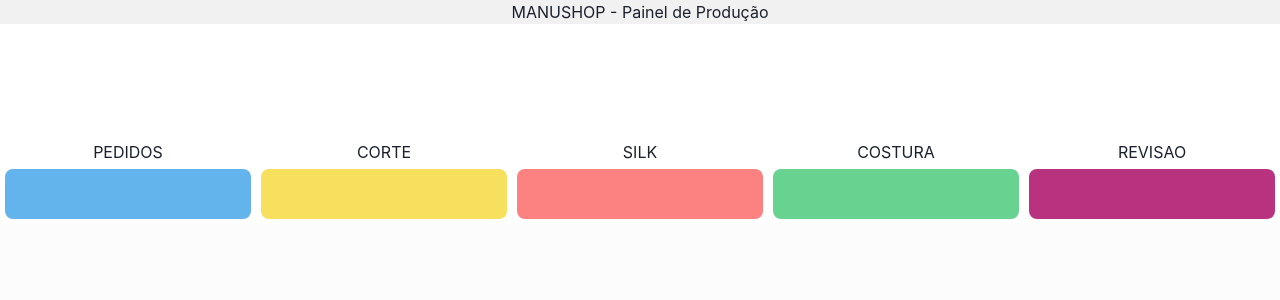
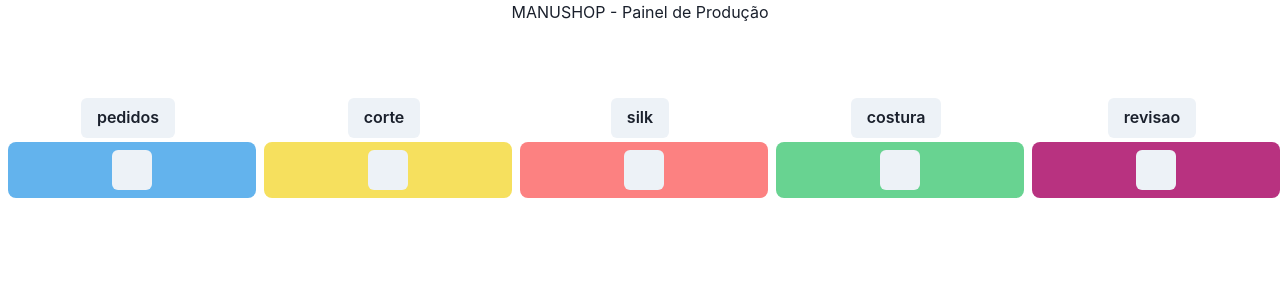
Before and after one commit to conectcoisas/manushop, a React (Vite) app: page / in a window 1280 px wide. Shown: the top 300 px of the page. Built offline with nearby package versions, Linux system fonts and the light colour scheme.

Commit message:
trabalhando com components

```diff
--- a/package.json
+++ b/package.json
@@ -15,6 +15,7 @@
     "@emotion/styled": "^11.10.0",
     "framer-motion": "^6.5.1",
     "react": "^18.2.0",
+    "react-devtools": "^4.28.5",
     "react-dnd": "^16.0.1",
     "react-dnd-html5-backend": "^16.0.1",
     "react-dom": "^18.2.0",
--- a/src/App.css
+++ b/src/App.css
@@ -1,7 +1,6 @@
 html, body {
   margin:0;
   padding: 0;
-  background-color: rgb(252, 252, 252);
   justify-content: center;
   text-align: center;
   font-family: 'Segoe UI', Tahoma, Geneva, Verdana, sans-serif;
@@ -9,15 +8,13 @@ html, body {
 
 .topo{
     display: block;
-    background-color: rgb(241, 241, 241);
-    color: gray.700;
 }
 
 .container {
     display: flex;
     justify-content: space-between;
+}
 
-}
 .anuncios{
     text-align: center;
     display: block;
@@ -25,51 +22,3 @@ html, body {
     justify-content: center;
     align-items: center;
 }
-
-.pedidos {
-    width: 20%;
-    display: flex;
-}
-.corte {
-    width: 20%;
-    display: flex;
-}
-.silk {
-    width: 20%;
-    display: flex;
-}
-.costura {
-    width: 20%;
-    display: flex;
-}
-.revisao {
-    width:20%;
-    display: flex;
-}
-
-.grupoPedido {
-    padding: 15px;
-    height: 50px;
-    width: 20%;
-}
-
-@keyframes animaColunas {
-}
-
-.cabecalhoColunas{
-    margin: 0;
-    padding: 0;
-}
-
-.pedidos .info-pedidos, .info-corte, .info-silk, .info-costura, .info-revisao{
-    height: 45px;
-    display: block;
-}
-.button-pedidos, .button-corte, .button-silk, .button-costura, .button-revisao {
-    width: 100%;
-    height: 25px;
-}
-
-.button-pedidos:hover, .button-corte:hover, .button-silk:hover, .button-costura:hover, .button-revisao:hover {
-    background-color: rgb(241, 241, 241);
-}
--- a/src/components/Column.tsx
+++ b/src/components/Column.tsx
@@ -12,21 +12,15 @@ function Column({ column }: { column: ColumnType }) {
 
 
   const ColumnTasks =
-  tasks.map((task, index) => (<Task key={task.id}
-    task={task}
-    index={index}
-    onDropHover={swapTasks}
+  tasks.map((task, index) => (<Task key={task.id} task={task} index={index}  onDropHover={swapTasks}
     onUpdate={updateTask}
     onDelete={deleteTask} />
   ));
 
   return (
-    <Box className={column}>
-        <Box ref={dropRef} w='100%'  alignItems='center'>
-            <div className="cabecalhoColunas">
-              <div className={"info-"+column}></div>
-              <button className={"button-"+column}>{column.toUpperCase()}</button>
-            </div>
+    <Box w='20%' display='flex' m='1'>
+        <Box ref={dropRef} w='100%'>
+            <Button onClick={ () => {addEmptyTask()} }>{column}</Button>
             {ColumnTasks}
         </Box>
     </Box>
--- a/src/components/Task.tsx
+++ b/src/components/Task.tsx
@@ -1,6 +1,5 @@
 import { ExternalLinkIcon } from '@chakra-ui/icons';
-
-import { Box, IconButton, ScaleFade } from '@chakra-ui/react';
+import { Box, Button, IconButton, ScaleFade } from '@chakra-ui/react';
 import _ from 'lodash';
 import { memo } from 'react';
 import { useTaskDragAndDrop } from '../hooks/useTaskDragAndDrop';
@@ -20,40 +19,28 @@ function Task({  index,  task,  onUpdate: handleUpdate,  onDropHover: handleDrop
   const handleDeleteClick = () => {  handleDelete(task.id)  }
 
   return (
-    <ScaleFade in={true} unmountOnExit>
-      <Box alignItems='center' display='block'
-        ref={ref}
-        as="div"
-        role="group"
-        position="relative"
-        rounded="lg"
-        margin='5px'
+      <Box ref={ref} as="div" role="group" position="relative" rounded="lg"
+        w='100%'
+        p='2'
+        m='1'
         cursor="grab"
-        userSelect="none"
         bgColor={task.color}
-        opacity={isDragging ? 0.5 : 1}
-      >
-        <div className="grupoPedido">
+        opacity={isDragging ? 0.5 : 1}>
 
-        </div>
-
-        <IconButton
-          position="absolute"
-          top={0}
-          right={0}
-          zIndex={100}
-          aria-label="ExternalLinkIcon-task"
+        <IconButton position="absolute" top={0} right={0}  zIndex={100}
+          aria-label="open-task"
           size="lg"
           colorScheme="solid"
           color={'gray.700'}
           icon={<ExternalLinkIcon />}
+          _groupHover={{ opacity: 1, }}
           opacity={0}
-          _groupHover={{
-            opacity: 1,
-          }}
-          />
+          onClick={handleDeleteClick}
+        />
+        <Box>
+          <Button></Button>
+        </Box>
       </Box>
-    </ScaleFade>
   );
 }
 
```
Also changed, not shown: src/utils/helpers.ts (line endings or trailing spaces), 1 other file (tests, documents, lock files or other folders).
